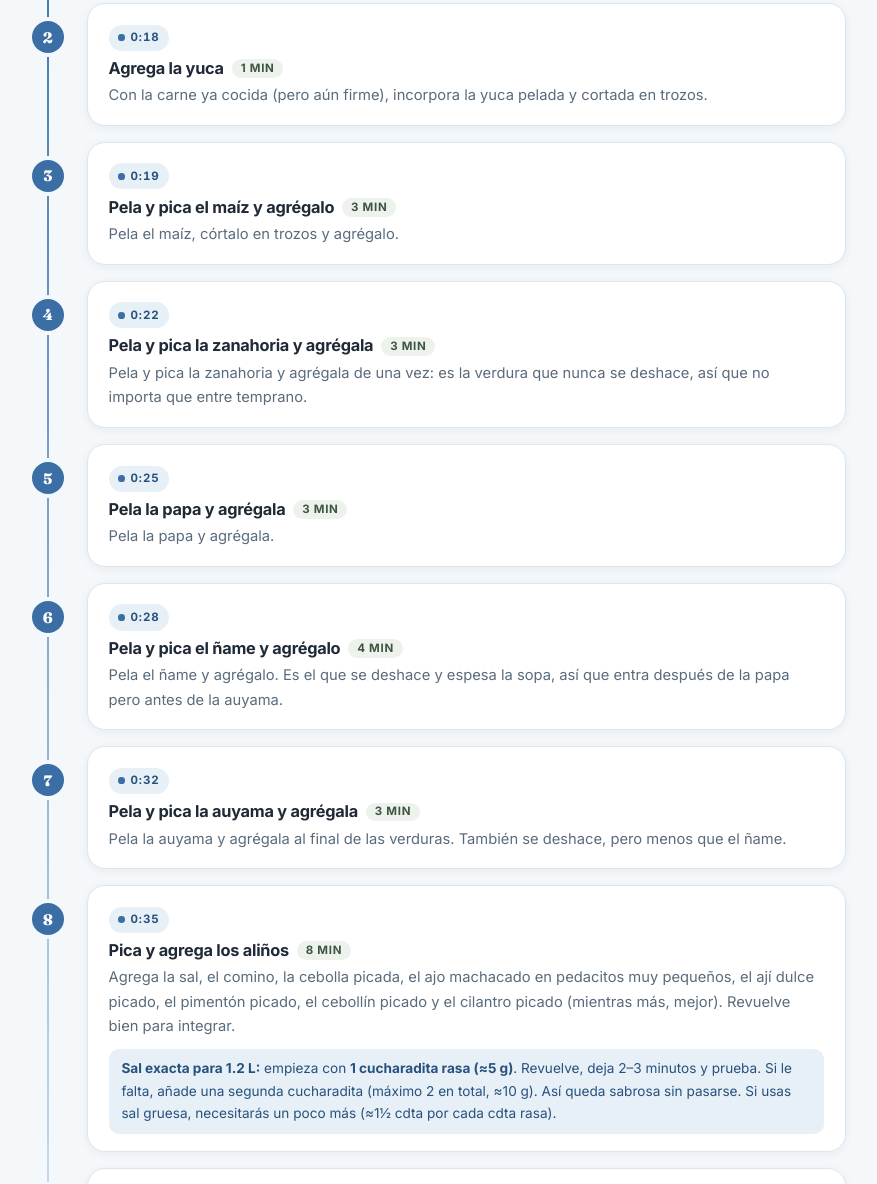
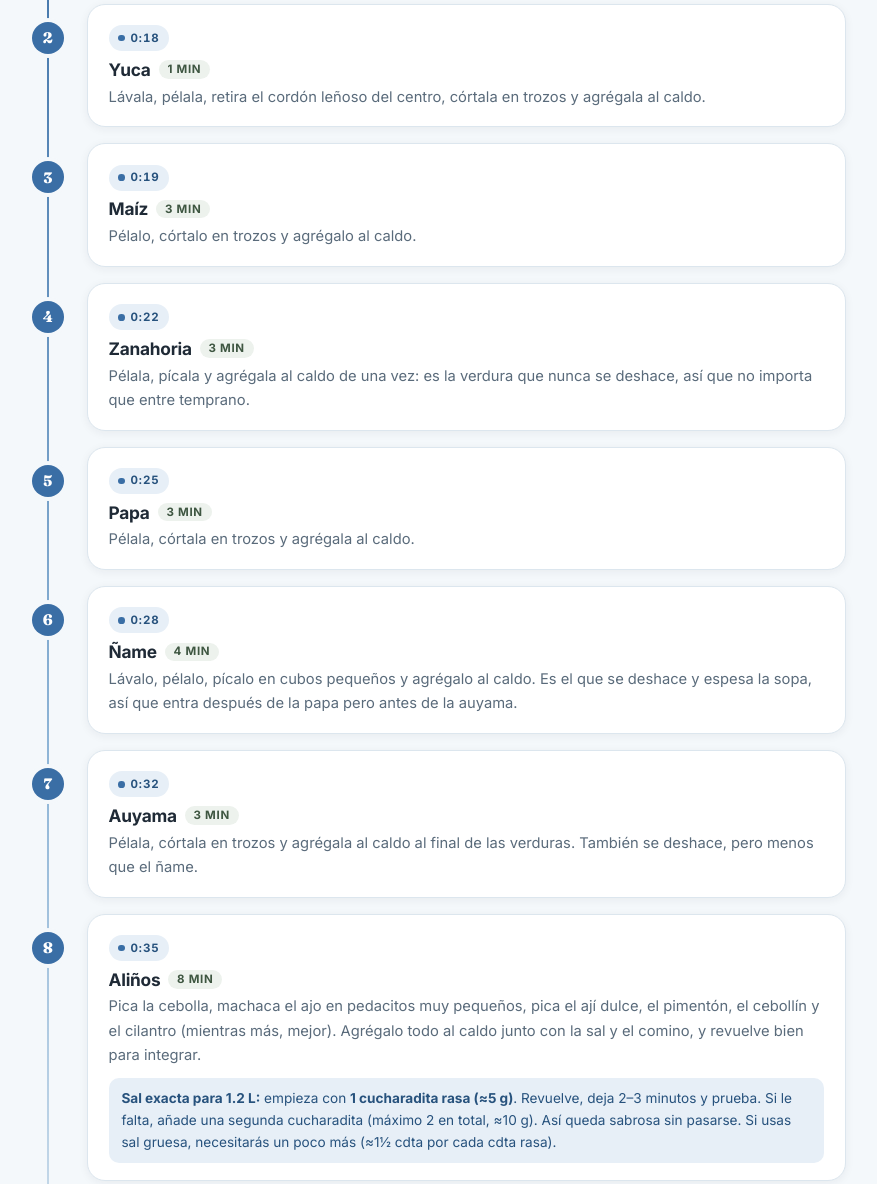
Before and after one commit to Dougs89/Recetas, a plain HTML site: page index.html in a window 1280 px wide. Shown: the part 3905-5089 px from the top of the page, without its empty margins (44-921 px from the left). Drawn offline with Linux system fonts and the light colour scheme.

Commit message:
Update index.html

```diff
--- a/index.html
+++ b/index.html
@@ -105,7 +105,6 @@ img,svg{display:block;max-width:100%}
 }
 .hero h1 em{font-style:normal;color:var(--amber)}
 
-/* Lema / emblema de Don Ertilio */
 .tagline{
   font-family:'Fraunces',Georgia,serif;
   font-style:italic;
@@ -131,7 +130,6 @@ img,svg{display:block;max-width:100%}
   color:#F4F8FB;
 }
 
-/* Ficha técnica */
 .ficha{
   background:rgba(244,248,251,.11);
   border:1px solid rgba(244,248,251,.28);
@@ -151,7 +149,6 @@ section{padding:clamp(2.6rem,6vw,4.5rem) 0}
 .sec-head h2{font-size:clamp(1.65rem,4vw,2.5rem);font-weight:800;margin-bottom:.7rem;text-wrap:balance}
 .sec-head p{color:var(--ink-soft);font-size:1.02rem}
 
-/* Encabezado partido: título + regla de oro */
 .sec-head-split{
   max-width:100% !important;
   display:grid;
@@ -164,7 +161,6 @@ section{padding:clamp(2.6rem,6vw,4.5rem) 0}
   .sec-head-split{grid-template-columns:1fr;gap:1.2rem}
 }
 
-/* Regla de oro llamativa */
 .golden-rule{
   position:relative;
   display:flex;gap:.9rem;align-items:flex-start;
@@ -318,7 +314,6 @@ table.tbl tbody tr:hover{background:#F7FAFD}
   z-index:1;
 }
 
-/* Marca de tiempo acumulado */
 .step-time{
   display:inline-flex;
   align-items:center;
@@ -342,14 +337,15 @@ table.tbl tbody tr:hover{background:#F7FAFD}
 }
 
 .steps h3{
-  font-size:1.02rem;
-  font-weight:700;
+  font-size:1.08rem;
+  font-weight:800;
   margin-bottom:.35rem;
   font-family:'Inter',sans-serif;
   display:flex;
   flex-wrap:wrap;
   align-items:center;
   gap:.5rem;
+  color:var(--ink);
 }
 .steps h3 small{
   font-family:'Inter',sans-serif;
@@ -369,7 +365,6 @@ table.tbl tbody tr:hover{background:#F7FAFD}
   padding:.55rem .8rem;margin-top:.65rem;
 }
 
-/* Cierre de la línea de tiempo */
 .timeline-end-wrap{text-align:center;margin-top:1.4rem;padding-left:3.8rem}
 .timeline-end{
   display:inline-flex;
@@ -385,7 +380,6 @@ table.tbl tbody tr:hover{background:#F7FAFD}
   box-shadow:0 8px 20px -10px rgba(58,110,165,.8);
 }
 
-/* Responsive: línea de tiempo en móvil */
 @media(max-width:660px){
   .steps{padding-left:2.8rem;gap:.85rem}
   .steps::before{left:.95rem}
@@ -740,7 +734,7 @@ footer strong{color:#F4F8FB;font-family:'Fraunces',serif;font-size:1rem}
 
         <li class="fade">
           <span class="step-time">0:00</span>
-          <h3>Calienta el agua y sancocha la carne <small>18 min</small></h3>
+          <h3>Agua y carne de res <small>18 min</small></h3>
           <p>
             Pon los <strong>1.2 L de agua</strong> a calentar. Cuando rompa el hervor, agrega la
             carne picada en cubos y déjala sancochar. Mientras tanto, pela la yuca: como pelarla
@@ -750,58 +744,62 @@ footer strong{color:#F4F8FB;font-family:'Fraunces',serif;font-size:1rem}
 
         <li class="fade">
           <span class="step-time">0:18</span>
-          <h3>Agrega la yuca <small>1 min</small></h3>
+          <h3>Yuca <small>1 min</small></h3>
           <p>
-            Con la carne ya cocida (pero aún firme), incorpora la yuca pelada y cortada en trozos.
+            Lávala, pélala, retira el cordón leñoso del centro, córtala en trozos y agrégala al caldo.
           </p>
         </li>
 
         <li class="fade">
           <span class="step-time">0:19</span>
-          <h3>Pela y pica el maíz y agrégalo <small>3 min</small></h3>
-          <p>Pela el maíz, córtalo en trozos y agrégalo.</p>
+          <h3>Maíz <small>3 min</small></h3>
+          <p>
+            Pélalo, córtalo en trozos y agrégalo al caldo.
+          </p>
         </li>
 
         <li class="fade">
           <span class="step-time">0:22</span>
-          <h3>Pela y pica la zanahoria y agrégala <small>3 min</small></h3>
+          <h3>Zanahoria <small>3 min</small></h3>
           <p>
-            Pela y pica la zanahoria y agrégala de una vez: es la verdura que nunca se deshace,
+            Pélala, pícala y agrégala al caldo de una vez: es la verdura que nunca se deshace,
             así que no importa que entre temprano.
           </p>
         </li>
 
         <li class="fade">
           <span class="step-time">0:25</span>
-          <h3>Pela la papa y agrégala <small>3 min</small></h3>
-          <p>Pela la papa y agrégala.</p>
+          <h3>Papa <small>3 min</small></h3>
+          <p>
+            Pélala, córtala en trozos y agrégala al caldo.
+          </p>
         </li>
 
         <li class="fade">
           <span class="step-time">0:28</span>
-          <h3>Pela y pica el ñame y agrégalo <small>4 min</small></h3>
+          <h3>Ñame <small>4 min</small></h3>
           <p>
-            Pela el ñame y agrégalo. Es el que se deshace y espesa la sopa, así que entra después
-            de la papa pero antes de la auyama.
+            Lávalo, pélalo, pícalo en cubos pequeños y agrégalo al caldo. Es el que se deshace
+            y espesa la sopa, así que entra después de la papa pero antes de la auyama.
           </p>
         </li>
 
         <li class="fade">
           <span class="step-time">0:32</span>
-          <h3>Pela y pica la auyama y agrégala <small>3 min</small></h3>
+          <h3>Auyama <small>3 min</small></h3>
           <p>
-            Pela la auyama y agrégala al final de las verduras. También se deshace, pero menos
-            que el ñame.
+            Pélala, córtala en trozos y agrégala al caldo al final de las verduras. También se
+            deshace, pero menos que el ñame.
           </p>
         </li>
 
         <li class="fade">
           <span class="step-time">0:35</span>
-          <h3>Pica y agrega los aliños <small>8 min</small></h3>
+          <h3>Aliños <small>8 min</small></h3>
           <p>
-            Agrega la sal, el comino, la cebolla picada, el ajo machacado en pedacitos muy
-            pequeños, el ají dulce picado, el pimentón picado, el cebollín picado y el cilantro
-            picado (mientras más, mejor). Revuelve bien para integrar.
+            Pica la cebolla, machaca el ajo en pedacitos muy pequeños, pica el ají dulce, el
+            pimentón, el cebollín y el cilantro (mientras más, mejor). Agrégalo todo al caldo
+            junto con la sal y el comino, y revuelve bien para integrar.
           </p>
           <span class="tip">
             <strong>Sal exacta para 1.2 L:</strong> empieza con <strong>1 cucharadita rasa (≈5 g)</strong>.
```
